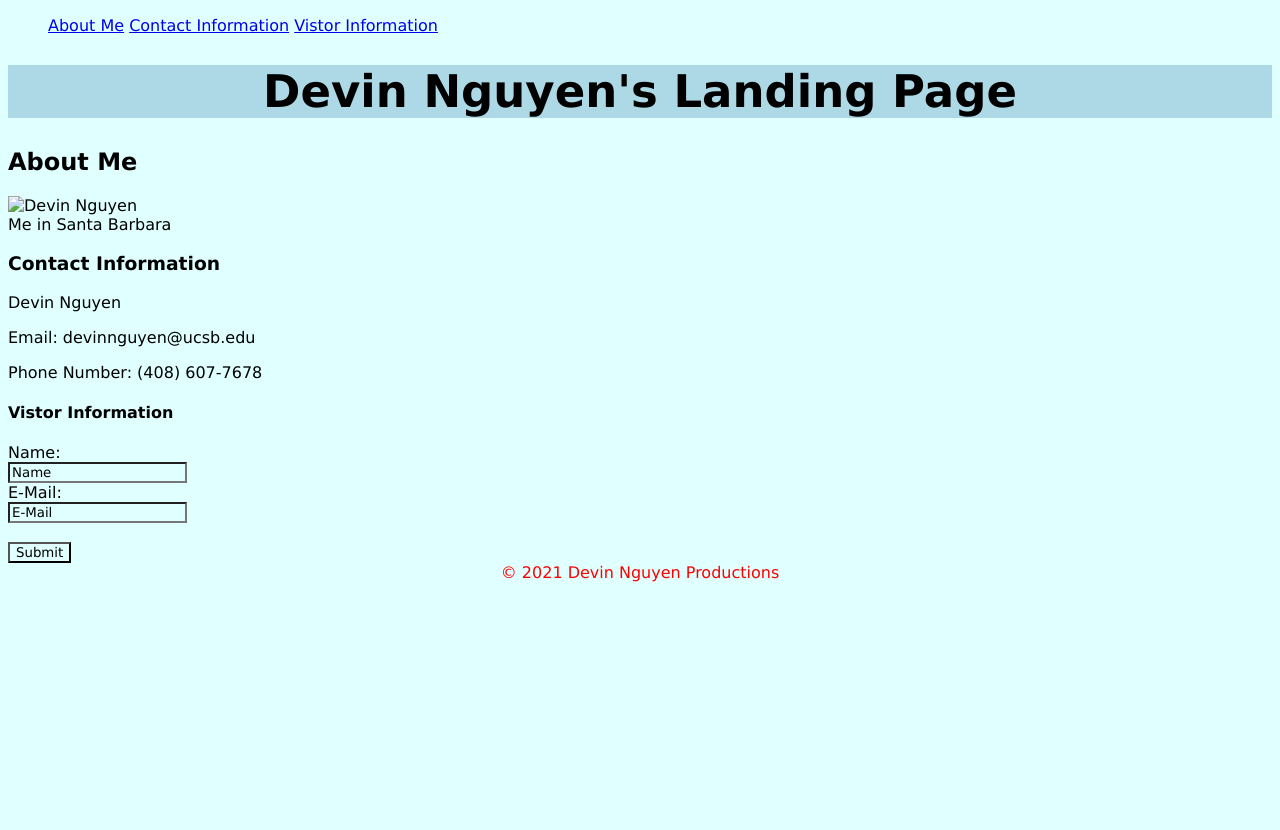
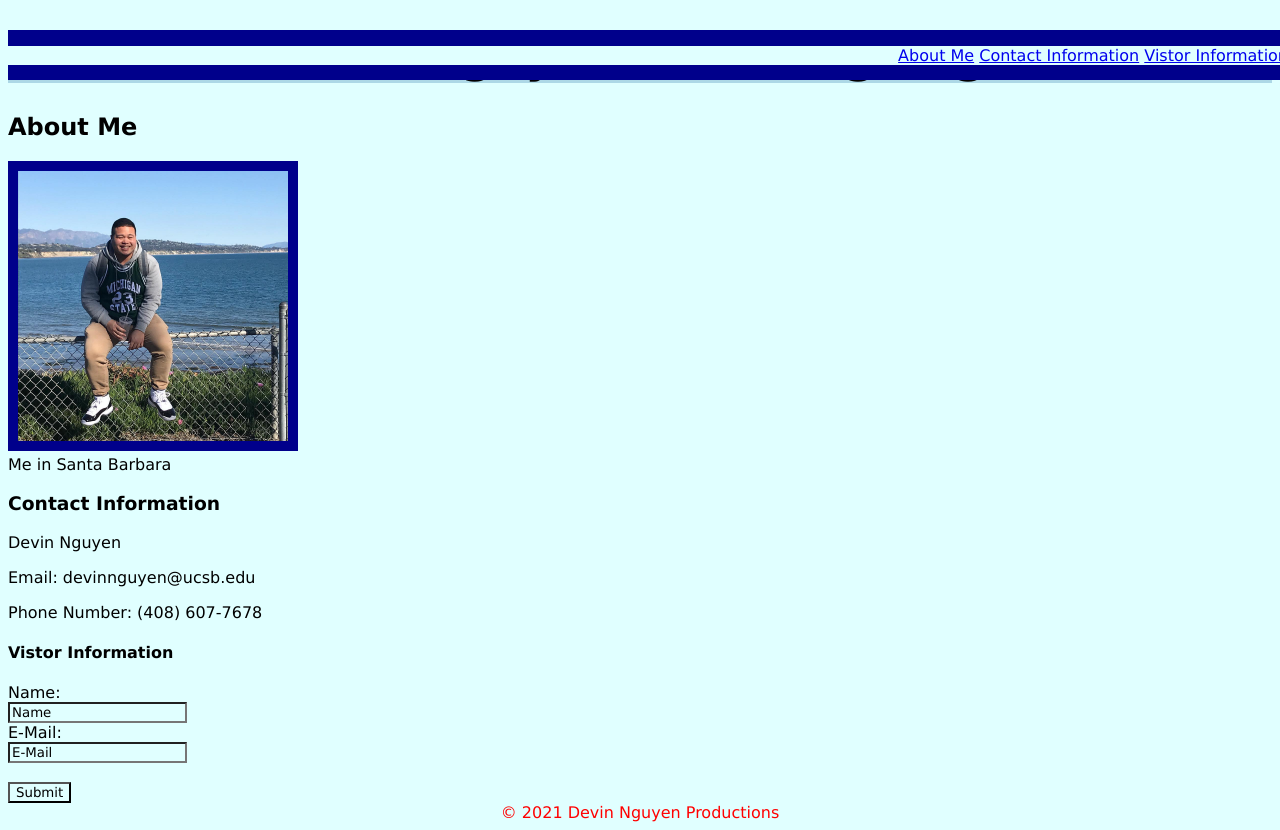
Before and after one commit to kuyadevin/Landing-Page, a plain HTML site: page index.html in a window 1280 px wide. Before the commit the page ends 800 px from the top, so only its background shows below. Drawn offline with Linux system fonts and the light colour scheme.

Commit message:
final commit

```diff
--- a/style.css
+++ b/assets/style.css
@@ -1,6 +1,13 @@
 *{
     background-color: lightcyan;
     font-family: 'Lucida Sans', 'Lucida Sans Regular', 'Lucida Grande', 'Lucida Sans Unicode', Geneva, Verdana, sans-serif;
+}
+
+header {
+    position:fixed;
+    height: 50px;
+    Width:100%;
+    background-color: darkblue;
 }
 
 h1 {
@@ -14,6 +21,8 @@ h1 {
 img {
     width: 270px;
     height: 270px;
+    border:10px solid;
+    border-color:darkblue
 }
 
 h2,
@@ -22,9 +31,14 @@ h4 {
     font-weight:bolder
 }
 
+.Nav {
+    text-align: right;
+}
+
 li{
     display:inline;
-    right:0%
+    right:0%;
+
 }
 
 .text-center {
--- a/index.html
+++ b/index.html
@@ -4,33 +4,26 @@
     <head>
         <meta charset="UTF-8">
         <title>Devin Nguyen's Landing Page</title>
-        <link rel="stylesheet" href="style.css">
-        <div">
-            <ul id="Nav">
-                <li>
-                    <a href="#About">About Me</a>
-                </li>
-                <li>
-                    <a href="#Contact">Contact Information</a>
-                </li>
-                <li>
-                    <a href="#Vistor">Vistor Information</a>
-                </li>
-            </ul>
-        </div>
+        <link rel="stylesheet" href="./assets/style.css">
     </head>
 
     <body>
-        <header>
+        <header class="Nav">
+            <ul>
+                <li>  <a href="#About">About Me</a></li>
+                <li><a href="#Contact">Contact Information</a></li>
+                <li><a href="#Vistor">Vistor Information</a></li>
+            </ul>
+        </header>
+
          <h1>Devin Nguyen's Landing Page</h1>
             <h2 id="About">About Me</h2>
-            <img src="../OneDrive/Pictures/Saved Pictures/53091868_2203440849677542_310597251569287168_n (1).jpg" alt="Devin Nguyen"/>
+            <img src="./assets/pictureofme.jpg" alt="Devin Nguyen"/>
             <figcaption>Me in Santa Barbara</figcaption>
             <h3 id="Contact">Contact Information</h3>
             <P>Devin Nguyen</p>
             <p>Email: devinnguyen@ucsb.edu</p>
             <p>Phone Number: (408) 607-7678</p>
-        </header>
         <h4 id="Vistor">Vistor Information</h4>
         <form action="/action_page.php">
             <label for="fname">Name:</label><br>
```
Also changed, not shown: assets/pictureofme.jpg (added), 1 other file.
